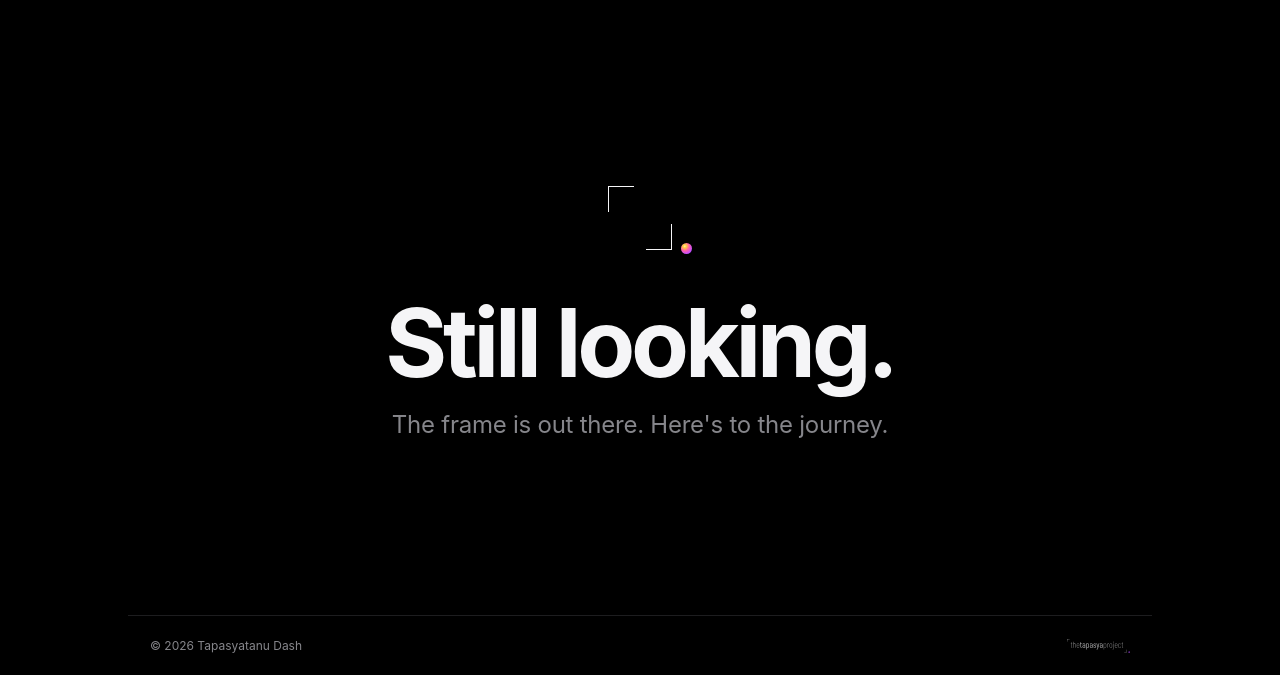
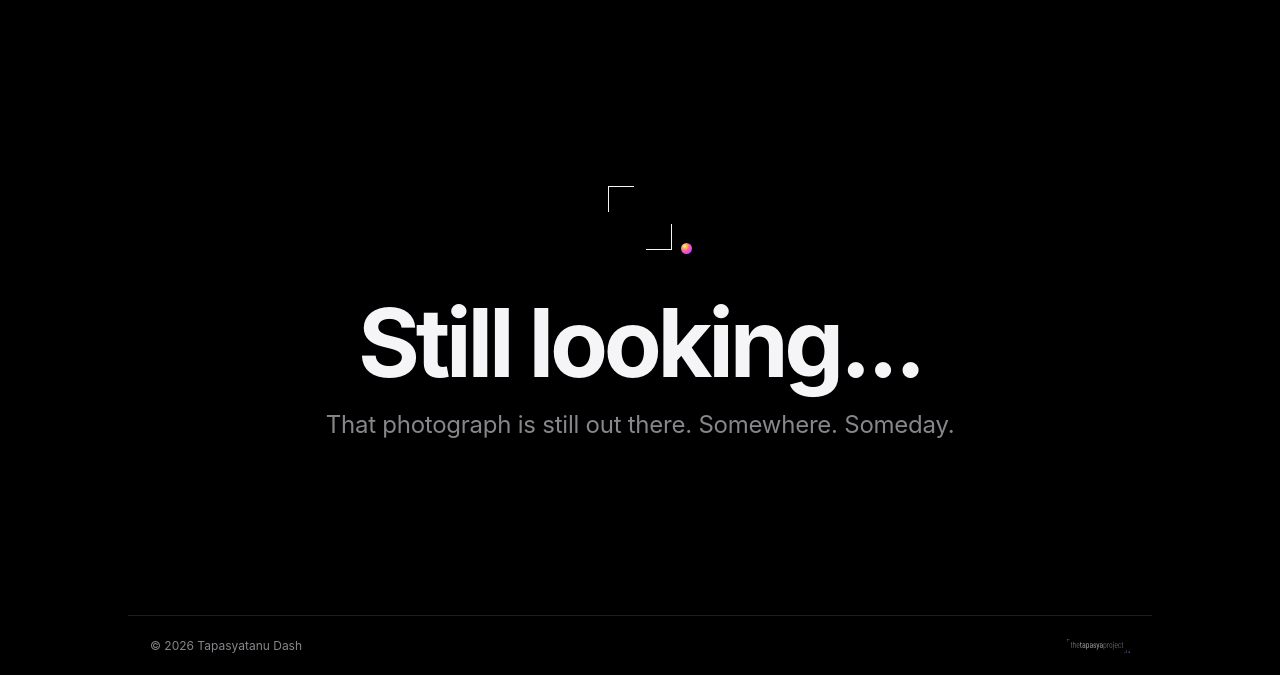
Before and after one commit to tapasyatanu/thetapasyaproject.github.io, a plain HTML site: page index.html in a window 1280 px wide. Shown: the part 5189-5864 px from the top of the page. Drawn offline with Linux system fonts and the light colour scheme.

Commit message:
Update endTitle and endText for clarity

```diff
--- a/index.html
+++ b/index.html
@@ -160,8 +160,8 @@ const SITE = {
 
   galleryTitle: "So far...",
 
-  endTitle: "Still looking.",
-  endText:  "The frame is out there. Here's to the journey.",
+  endTitle: "Still looking...",
+  endText:  "That photograph is still out there. Somewhere. Someday.",
   contact:  "",      // e.g. "https://instagram.com/yourhandle" — leave "" to hide
   contactLabel: "Follow the search ›",
 };
```
